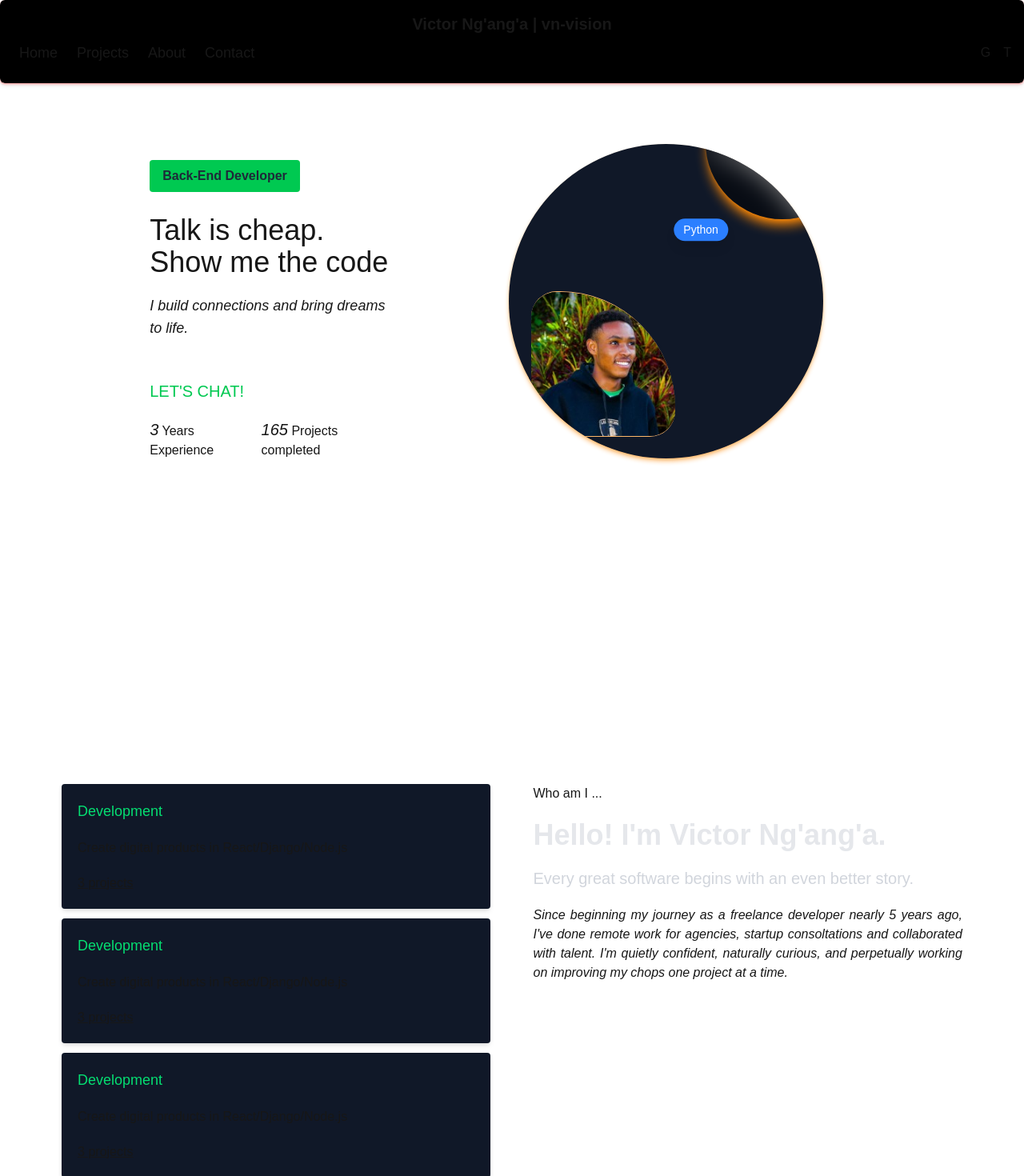
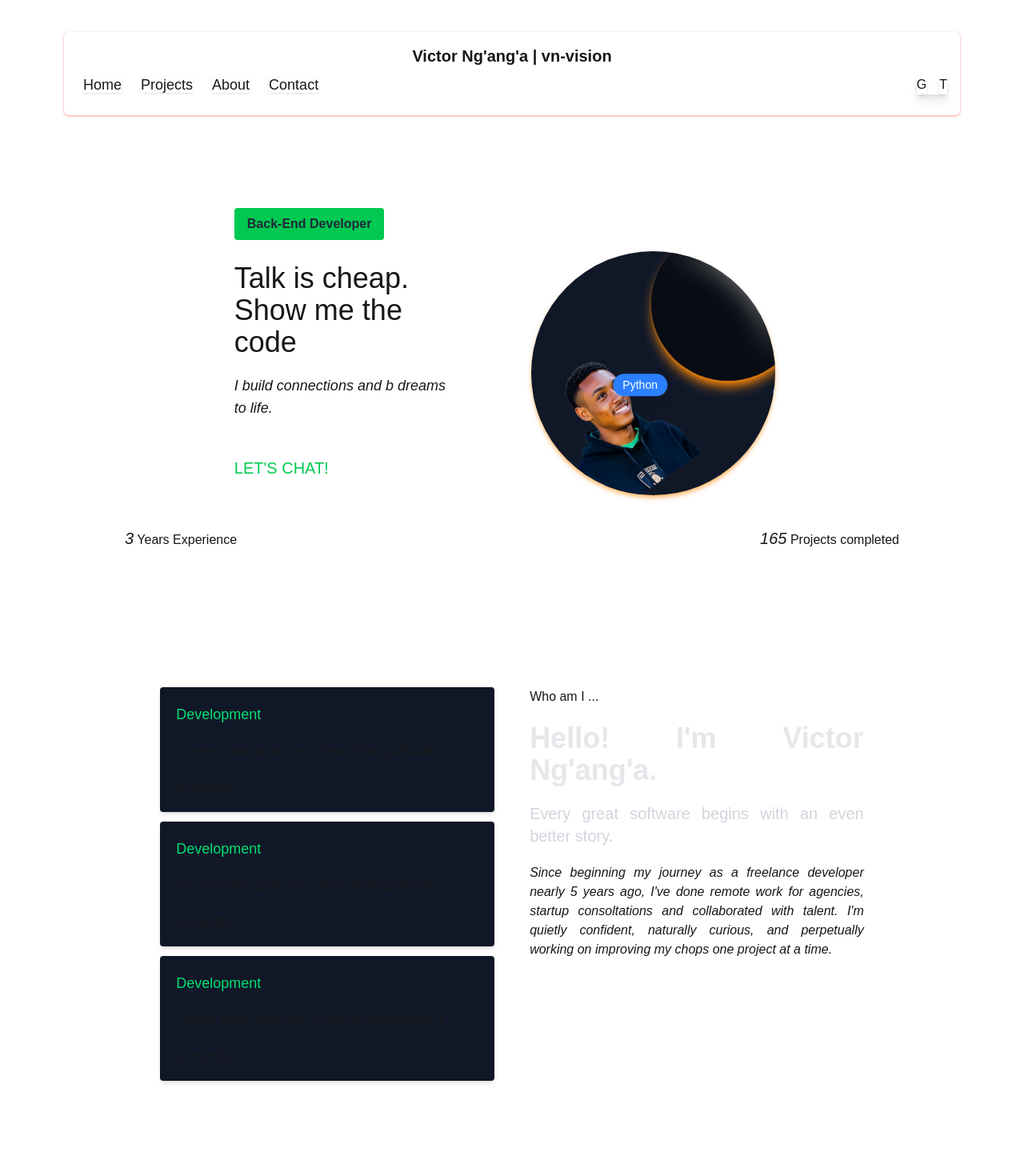
Before and after one commit to vn-vision/my-portfolio, a Next.js app: page / in a window 1280 px wide. Shown: the top 1470 px of the page at 80% size. Built offline with nearby package versions, Linux system fonts and the light colour scheme.

Commit message:
Create components

```diff
--- a/src/app/(pages)/about/page.tsx
+++ b/src/app/(pages)/about/page.tsx
@@ -2,7 +2,7 @@ import React from 'react'
 
 function AboutMe() {
   return (
-    <div className="flex flex-col md:flex-row-reverse gap-5 p-5 justify-evenly w-full h-screen">
+    <div className="flex flex-col md:flex-row-reverse gap-5 p-10 justify-evenly w-[90%] h-fit m-auto my-[10%] md:my-[5%]">
       <div className='flex flex-col gap-5 text-justify w-full md:w-[45%]'>
         <>
         <p>Who am I ...</p>
--- a/src/app/(pages)/contact/page.tsx
+++ b/src/app/(pages)/contact/page.tsx
@@ -2,38 +2,42 @@ import React from 'react'
 
 function SayHi() {
   return (
-    <div className="h-fit w-[90%] flex flex-col gap-8 justify-evenly items-center mx-auto">
-      <div className="flex flex-col md:flex-row justify-evenly w-full h-[80%]">
-        <div className='flex flex-col gap-5 p-5'>
+    <div className="h-fit w-[90%] flex flex-col gap-10 p-5 justify-evenly items-center mx-auto my-[10%] md:my-[5%]">
+      <div className="flex flex-col md:flex-row justify-between w-full h-fit p-5 gap-5">
+
+        <div className='flex flex-col gap-20 p-5 w-1/2 justify-between'>
           <div className='flex flex-col gap-5'>
-            <h1 className='text-2xl'>Let's build that dream together.</h1>
-            <p className='text-xl'>Start by <a href="mailto:vctrngang@gmail.com">Saying Hi</a></p>
+            <h1 className='text-4xl'>Let's build that dream together.</h1>
+            <p className='text-2xl'>Start by <a href="mailto:vctrngang@gmail.com"><u className='text-green-400 hover:text-green-300'>Saying Hi</u></a></p>
+          </div>
+          <span className='flex gap-10 p-5'>
+              <i>X</i>
+              <i>G</i>
+              <i>F</i>
+              <i>X</i>
+              <i>I</i>
+            </span>
+        </div>
+
+
+        <div className='flex flex-col gap-5 p-5 w-1/2 justify-between'>
+            <div className='flex flex-col gap-5'>
+              <h1 className='text-2xl'>Nairobi Kenya 127.</h1>
+              <p className='text-xl'><a href="mailto:vctrngang@gmail.com">vctrngang@gmail.com</a></p>
+            </div>
+
+          <div className='flex flex-col gap-5 justify-between'>
+            <div className='flex flex-col gap-5'>
+              <i>H - Home</i>
+              <i>A - About</i>
+              <i>P - Projects</i>
+            </div>
+            <span className='flex gap-10 p-5'>
+              <p> Victor Ng'ang'a </p>
+              <p> &copy; All Rights Reserved </p>
+            </span>
           </div>
         </div>
-        <div className='flex flex-col gap-5 p-5'>
-          <div className='flex flex-col gap-5'>
-            <h1 className='text-2xl'>Nairobi Kenya 127.</h1>
-            <p className='text-xl'><a href="mailto:vctrngang@gmail.com">vctrngang@gmail.com</a></p>
-          </div>
-          <div className='flex flex-col gap-5'>
-            <i>H - Home</i>
-            <i>A - About</i>
-            <i>P - Projects</i>
-          </div>
-        </div>
-      </div>
-      <div className='flex flex-col-reverse gap-5 p-5'>
-        <span className='flex justify-evenly'>
-          <p>Victor Ng'ang'a</p>
-          <p>&copy; All Rights Reserved</p>
-        </span>
-        <span className='flex justify-between'>
-          <i>X</i>
-          <i>G</i>
-          <i>F</i>
-          <i>X</i>
-          <i>I</i>
-        </span>
       </div>
     </div>
   )
--- a/src/app/(pages)/projects/page.tsx
+++ b/src/app/(pages)/projects/page.tsx
@@ -3,13 +3,13 @@ import Image from 'next/image'
 
 function MyProjects() {
   return (
-    <div className="flex flex-col md:flex-row w-[90%] m-auto min-h-screen gap-[10%] p-10">
+    <div className="flex flex-col md:flex-row w-[90%] m-auto min-h-screen gap-10 p-10 my-[10%] md:my-[5%]">
       <div className='flex flex-col w-full md:w-1/2 gap-10 justify-evenly h-fit overflow-y-auto'>
       <div className='flex flex-col gap-5 text-center'>
         <h1 className='text-4xl font-bold'>Latest Works</h1>
         <p className='text-lg'>Here are some of the projects I have worked on</p>
       </div>
-      <div className='flex flex-col gap-5 p-10 bg-gray-900' >
+      <div className='flex flex-col gap-5 p-10 bg-gray-900'>
         <span className='flex justify-between'><h2>Project 1</h2><p><i>Javascript</i> <i>Python</i></p></span>
         <Image
           src='/vercel.svg'
--- a/src/app/globals.css
+++ b/src/app/globals.css
@@ -30,23 +30,23 @@ body {
 
 
 @keyframes horizontal-0 {
-  0% { transform: rotate(0deg) translateX(50px) rotate(0deg); }
-  100% { transform: rotate(360deg) translateX(50px) rotate(-360deg); }
+  0% { transform: rotate(0deg) translateX(150px) rotate(0deg); }
+  100% { transform: rotate(360deg) translateX(150px) rotate(-360deg); }
 }
 
 @keyframes horizontal-1 {
-  0% { transform: rotate(90deg) translateX(50px) rotate(-90deg); }
-  100% { transform: rotate(450deg) translateX(50px) rotate(-450deg); }
+  0% { transform: rotate(90deg) translateX(150px) rotate(-90deg); }
+  100% { transform: rotate(450deg) translateX(150px) rotate(-450deg); }
 }
 
 @keyframes horizontal-2 {
-  0% { transform: rotate(180deg) translateX(50px) rotate(-180deg); }
-  100% { transform: rotate(540deg) translateX(50px) rotate(-540deg); }
+  0% { transform: rotate(180deg) translateX(150px) rotate(-180deg); }
+  100% { transform: rotate(540deg) translateX(150px) rotate(-540deg); }
 }
 
 @keyframes horizontal-3 {
-  0% { transform: rotate(270deg) translateX(50px) rotate(-270deg); }
-  100% { transform: rotate(630deg) translateX(50px) rotate(-630deg); }
+  0% { transform: rotate(270deg) translateX(150px) rotate(-270deg); }
+  100% { transform: rotate(630deg) translateX(150px) rotate(-630deg); }
 }
 
 @media screen and (min-width: 768px) {
--- a/src/app/layout.tsx
+++ b/src/app/layout.tsx
@@ -31,13 +31,8 @@ export default function RootLayout({
       <body
         className={`${inter.variable} ${poppins.variable} antialiased bg-gray-900 text-white flex flex-col min-h-screen`}
       >
-        <header className="fixed top-0 left-0 w-full bg-black rounded-md shadow-md">
-          <Navbar/>
-          </header>
-          {/** main content*/}
-          <main className="flex-grow mt-[20vh] px-6">{children}</main>
-          {/**Footer */}
-        <footer className="mt-auto py-4 bg-gray-800 text-center text-lg">
+        <main className="flex-grow px-10">{children}</main>
+        <footer className="mt-auto py-5 bg-gray-900 text-center text-lg">
           <p>&copy; 2025 Victor Ng'ang'a. All Rights Reserved.</p>
         </footer>
       </body>
--- a/src/app/page.tsx
+++ b/src/app/page.tsx
@@ -2,39 +2,37 @@ import Image from "next/image";
 import AboutMe from "./(pages)/about/page";
 import MyProjects from "./(pages)/projects/page";
 import SayHi from "./(pages)/contact/page";
+import Navbar from "./components/Navbar";
 
 export default function Home() {
   return (
-    <div className="flex flex-col w-full min-h-screen overflow-y-auto">
-      <div className="flex flex-col-reverse md:flex-row gap-8 p-5 justify-center items-start w-[80%] h-screen mx-auto">
+    <div className="flex flex-col w-full min-h-screen overflow-y-auto p-10">
+      <Navbar />
+      <div className="flex flex-col gap-5 p-5 justify-evenly w-[90%] h-fit m-auto my-[10%] md:my-[5%]">
         {/* Left Section */}
+        <div className="flex flex-col-reverse md:flex-row gap-10 p-5 w-[80%] m-auto ">
           <div className="flex flex-col gap-5 p-5 justify-evenly">
             <h2 className="bg-green-500 hover:bg-green-700 text-gray-800 font-bold py-2 px-4 w-fit h-auto rounded">
               Back-End Developer
             </h2>
             <p className="text-4xl mt-2">Talk is cheap. Show me the code</p>
-          <p className="text-lg"><i> I build connections and bring dreams to life.</i></p>
+            <p className="text-lg"><i> I build connections and b dreams to life.</i></p>
             <p className="text-green-500 text-xl mt-[10%]">LET'S CHAT!</p>
-          <div className="flex justify-between mt-auto">
-            <p><i className="text-xl">3</i> Years Experience</p>
-            <p><i className="text-xl">165</i> Projects completed</p>
           </div>
-        </div>
-
           {/* Profile Image with Animated Horizontal Halo */}
           <div className="flex justify-center w-full">
-          <div className="bg-gray-900 shadow-md shadow-orange-300 w-[70%] aspect-square mt-auto rounded-full overflow-hidden relative flex items-center justify-center">
+            <div className="bg-gray-900 shadow-md shadow-orange-300 w-full md:w-[80%] aspect-square mt-auto rounded-full overflow-hidden relative flex items-center justify-center">
               {/* Profile Image */}
               <Image
-              src="/images/me.jpg"
-              width={180}
-              height={180}
+                src="/images/menhanced.png"
+                width={200}
+                height={200}
                 alt="Victor Ng'ang'a"
-              className="rounded-4xl rounded-tr-[80%]  mt-[40%] ml-[-40%] object-cover ring-3 ring-gray-900 border-t-1 border-b-1 border-orange-300"
+                className="transform rotate-325 ml-[-40%] mt-[40%] ring"
               />
 
               {/* Floating Skills - The Horizontal Aura */}
-            <div className="absolute inset-0 bg-black/50 backdrop-blur-lg w-24 h-24 md:w-48 md:h-48 top-[-25%] left-[75%] translate-x-[-25%] flex justify-center gap-10 items-center rounded-full shadow-lg shadow-orange-400">
+              <div className="absolute inset-0 bg-black/50 backdrop-blur-lg w-36 h-36 md:w-48 md:h-48 top-[-10%] left-[65%] translate-x-[-25%] flex justify-center gap-10 items-center rounded-full shadow-lg shadow-orange-400">
                 {["React", "TypeScript", "Python", "C"].map((skill, index) => (
                   <div
                     key={skill}
@@ -45,18 +43,46 @@ export default function Home() {
                   </div>
                 ))}
               </div>
-
             </div>
           </div>
         </div>
+        <div className="flex justify-between w-full mt-auto">
+            <p><i className="text-xl">3</i> Years Experience</p>
+            <p><i className="text-xl">165</i> Projects completed</p>
+          </div>
+      </div>
       <AboutMe />
-      <div className="w-full h-[20%] flex items-center justify-evenly gap-5 p-5 my-[20%] md:my-[10%]">
+      <div className="w-[80%] h-[20%] flex items-center justify-evenly gap-5 p-5 my-[10%] md:my-[5%] m-auto ">
         <p className="text-7xl">C</p>
         <p className="text-7xl">Py</p>
         <p className="text-7xl">JS</p>
       </div>
       <MyProjects />
-      <div className="my-[10%]"></div>
+      <div className="h-fit w-[80%] flex flex-col justify-evenly gap-10 p-10 mx-auto my-[10%] md:my-[5%] ">
+        <span className="flex justify-between items-center gap-5 w-full"><h1 className="text-2xl md:text-4xl" >Awards</h1><p className="w-[80%] text-sm md:text-lg">Awards make my projects even more valuable</p></span>
+        <span className="flex justify-between w-full"><i className="text-green-300">2024</i>
+          <ul className="flex flex-col gap-5 justify-evenly w-[80%]">
+            <li>
+              <h3 className="text-sm">ALX</h3>
+              <p className="text-2xl">Back-End Developer</p>
+            </li>
+            <li>
+              <h3 className="text-sm">ALX</h3>
+              <p className="text-2xl">IOT/Robotics Developer</p>
+            </li>
+          </ul></span>
+        <span className="flex justify-between w-full"><i className="text-green-300">2024</i>
+          <ul className="flex flex-col gap-5 justify-evenly w-[80%]">
+            <li>
+              <h3 className="text-sm">KCAU</h3>
+              <p className="text-2xl">Software Developer</p>
+            </li>
+            <li>
+              <h3 className="text-sm">KCAU</h3>
+              <p className="text-2xl">Innovator</p>
+            </li>
+          </ul></span>
+      </div>
       <SayHi />
     </div>
   );
```
Also changed, not shown: public/images/menhanced.jpg (added), public/images/menhanced.png (added). Lines whose indentation alone changed are shown as unchanged.
